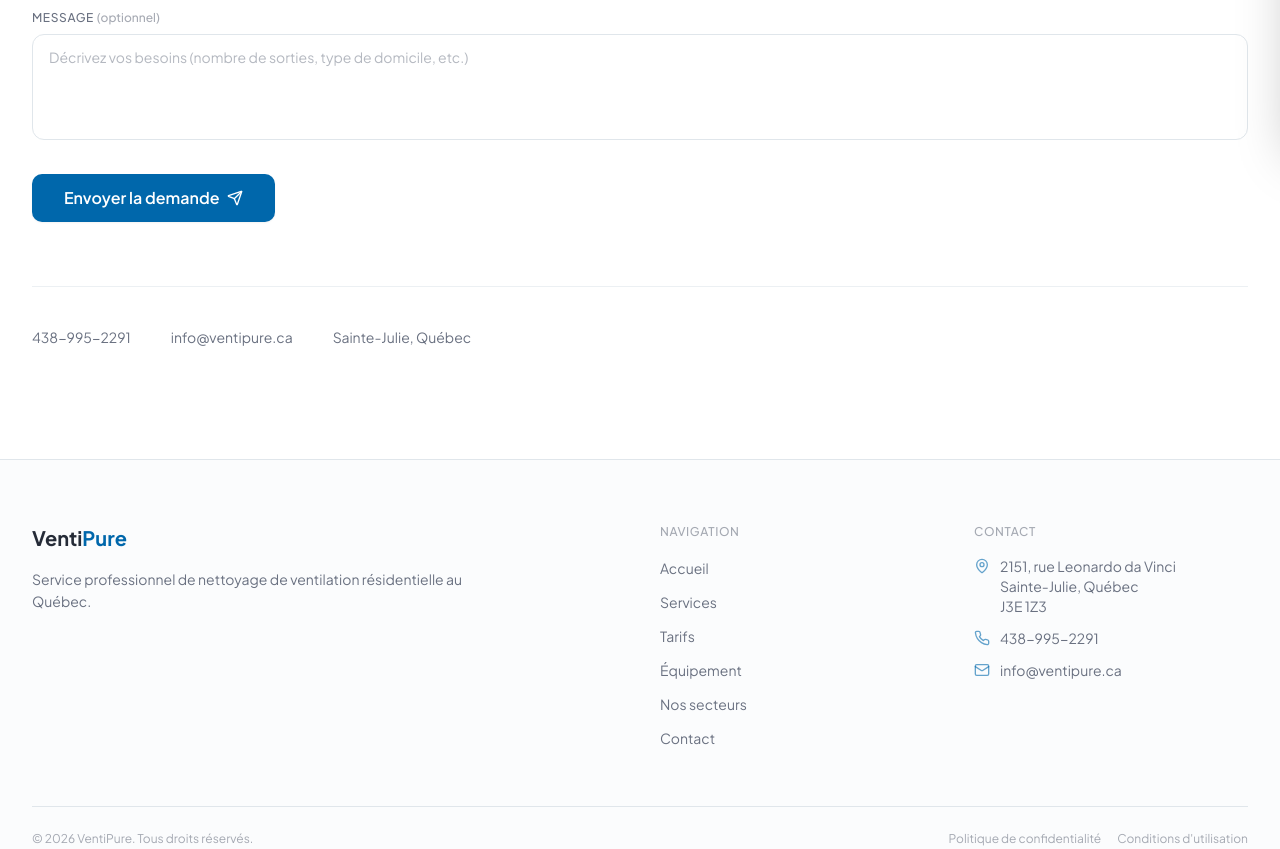
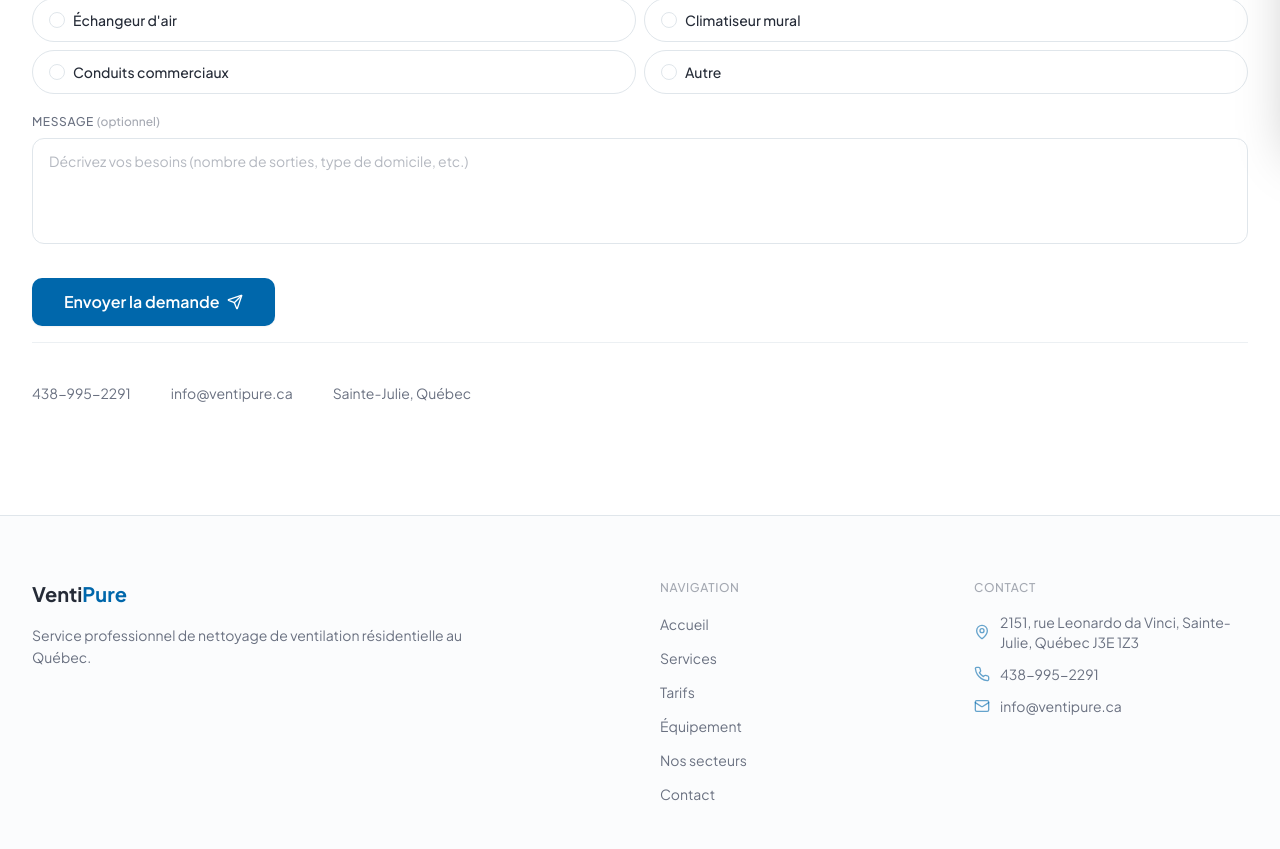
Before and after one commit to MiXir-Dev/ventipure-mixir, a React (Vite) app: page /contact in a window 1280 px wide. Shown: the part 658-1507 px from the top of the page. Built offline with nearby package versions, Linux system fonts and the light colour scheme; the HTML template or start-up script is replaced by a standard one.

Commit message:
fix: update Footer contact link to open in new tab and improve layout in Contact page

```diff
--- a/src/components/Footer.tsx
+++ b/src/components/Footer.tsx
@@ -41,9 +41,16 @@ export function Footer() {
           <div>
             <p className="text-xs font-medium uppercase tracking-wider text-muted-foreground/60 mb-4">Contact</p>
             <ul className="space-y-3">
-              <li className="flex items-start gap-2.5 text-sm text-muted-foreground">
-                <MapPin className="h-4 w-4 mt-0.5 shrink-0 text-primary/60" />
-                <span>2151, rue Leonardo da Vinci<br />Sainte-Julie, Québec<br />J3E 1Z3</span>
+              <li>
+                <a
+                  href="https://www.google.com/maps/search/?api=1&query=2151+rue+Leonardo+da+Vinci%2C+Sainte-Julie%2C+Qu%C3%A9bec+J3E+1Z3"
+                  target="_blank"
+                  rel="noopener noreferrer"
+                  className="flex items-center gap-2.5 text-sm text-muted-foreground hover:text-foreground transition-colors"
+                >
+                  <MapPin className="h-4 w-4 shrink-0 text-primary/60" />
+                  <span>2151, rue Leonardo da Vinci, Sainte-Julie, Québec J3E 1Z3</span>
+                </a>
               </li>
               <li>
                 <a href="tel:4389952291" className="flex items-center gap-2.5 text-sm text-muted-foreground hover:text-foreground transition-colors">
--- a/src/components/home/BestSellerCombo.tsx
+++ b/src/components/home/BestSellerCombo.tsx
@@ -26,7 +26,6 @@ export function BestSellerCombo() {
         >
           <div
             className="absolute inset-0 opacity-[0.04] pointer-events-none"
-            style={{ background: "var(--vp-gradient)" }}
             aria-hidden
           />
 
--- a/src/pages/Contact.tsx
+++ b/src/pages/Contact.tsx
@@ -5,7 +5,7 @@ import { SidePanel } from "@/components/SidePanel";
 import { Footer } from "@/components/Footer";
 import { PageTransition } from "@/components/PageTransition";
 import { Button } from "@/components/ui/button";
-import { Send, Check, Sparkles } from "lucide-react";
+import { Send, Check } from "lucide-react";
 import { motion, AnimatePresence } from "framer-motion";
 import { SERVICES, COMBO_PRESETS, COMBO_DISCOUNT } from "@/config/services";
 import { useQuote } from "@/hooks/useQuote";
@@ -177,7 +177,7 @@ const Contact = () => {
                     (sélectionnez un ou plusieurs)
                   </span>
                 </label>
-                <div className="flex flex-wrap gap-2">
+                <div className="grid grid-cols-1 md:grid-cols-2 gap-2">
                   {serviceOptions.map((opt) => {
                     const active = selectedServices.includes(opt.id);
                     return (
@@ -185,7 +185,7 @@ const Contact = () => {
                         key={opt.id}
                         type="button"
                         onClick={() => toggleService(opt.id)}
-                        className={`group inline-flex items-center gap-2 h-11 pl-4 pr-4 rounded-full text-sm font-medium border transition-all duration-200 ${
+                        className={`group flex w-full items-center gap-2 h-11 pl-4 pr-4 rounded-full text-sm font-medium border transition-all duration-200 ${
                           active
                             ? "bg-primary text-primary-foreground border-primary shadow-[var(--vp-shadow-soft)]"
                             : "bg-background text-foreground border-border hover:border-primary/50 hover:text-primary"
@@ -220,7 +220,7 @@ const Contact = () => {
                   >
                     <div className="rounded-2xl border border-border bg-muted/30 p-5 md:p-6">
                       <p className="text-[11px] font-semibold text-muted-foreground uppercase tracking-[0.18em] mb-4">
-                        Estimation en temps réel
+                        Estimation
                       </p>
 
                       <ul className="space-y-2.5 mb-4">
@@ -244,8 +244,25 @@ const Contact = () => {
                           className="flex items-center justify-between text-sm pt-3 border-t border-border/60 mb-3"
                         >
                           <span className="inline-flex items-center gap-1.5 text-primary font-semibold">
-                            <Sparkles className="h-3.5 w-3.5" />
-                            Rabais combo favori
+                            <svg
+                              xmlns="http://www.w3.org/2000/svg"
+                              version="1.1"
+                              xmlnsXlink="http://www.w3.org/1999/xlink"
+                              viewBox="0 0 64 64"
+                              xmlSpace="preserve"
+                              className="h-4 w-4 shrink-0"
+                              aria-hidden="true"
+                            >
+                              <g>
+                                <path
+                                  d="M57.274 6.725c-1.356-1.356-3.366-1.556-5.228-1.09-1.862.465-3.742 1.575-5.378 3.212s-2.747 3.515-3.213 5.378c-.465 1.862-.265 3.872 1.091 5.228a1.5 1.5 0 1 0 2.122-2.121c-.401-.401-.605-1.17-.303-2.38.019-.073.057-.155.079-.23l1.345.072c.777.042 1.375.64 1.417 1.417l.841 15.422c.023.426-.136.84-.438 1.142L27.222 55.162a1.478 1.478 0 0 1-2.121 0L8.838 38.9a1.478 1.478 0 0 1 0-2.122L31.225 14.39a1.498 1.498 0 0 1 1.142-.438l7.945.436a1.5 1.5 0 1 0 .163-2.997l-7.944-.434a4.505 4.505 0 0 0-3.428 1.312L6.716 34.656c-1.745 1.745-1.745 4.62 0 6.364L22.98 57.284c1.744 1.744 4.619 1.744 6.364 0L51.73 34.896a4.505 4.505 0 0 0 1.312-3.427l-.841-15.423a4.49 4.49 0 0 0-1.316-2.932 4.49 4.49 0 0 0-2.841-1.302c.23-.286.47-.57.744-.844 1.293-1.292 2.775-2.122 3.984-2.424 1.21-.302 1.979-.098 2.38.303.351.351.548.956.39 1.946-.157.989-.706 2.245-1.637 3.433a1.5 1.5 0 1 0 2.36 1.852c1.198-1.529 1.98-3.185 2.24-4.814.26-1.63-.043-3.35-1.232-4.539z"
+                                  fill="currentColor"
+                                  stroke="currentColor"
+                                  strokeWidth={0.65}
+                                />
+                              </g>
+                            </svg>
+                            Rabais
                           </span>
                           <span className="font-semibold text-primary tabular-nums">
                             −{COMBO_DISCOUNT} $
@@ -270,7 +287,7 @@ const Contact = () => {
                           </div>
                         </div>
                       )}
-
+{/*
                       {quote.hasCombo && (
                         <motion.p
                           initial={{ opacity: 0 }}
@@ -279,7 +296,7 @@ const Contact = () => {
                         >
                           Félicitations, vous économisez {COMBO_DISCOUNT} $ avec le combo favori.
                         </motion.p>
-                      )}
+                      )} */}
 
                       {quote.needsEstimate && (
                         <p className="mt-3 text-xs text-muted-foreground leading-relaxed">
@@ -317,7 +334,7 @@ const Contact = () => {
               initial={{ opacity: 0 }}
               animate={{ opacity: 1 }}
               transition={{ delay: 0.3, duration: 0.5 }}
-              className="mt-16 pt-10 border-t border-border/60"
+              className="mt-4 pt-10 border-t border-border/60"
             >
               <div className="flex flex-wrap gap-x-10 gap-y-4 text-sm text-muted-foreground">
                 <a href="tel:4389952291" className="hover:text-foreground transition-colors">
```
